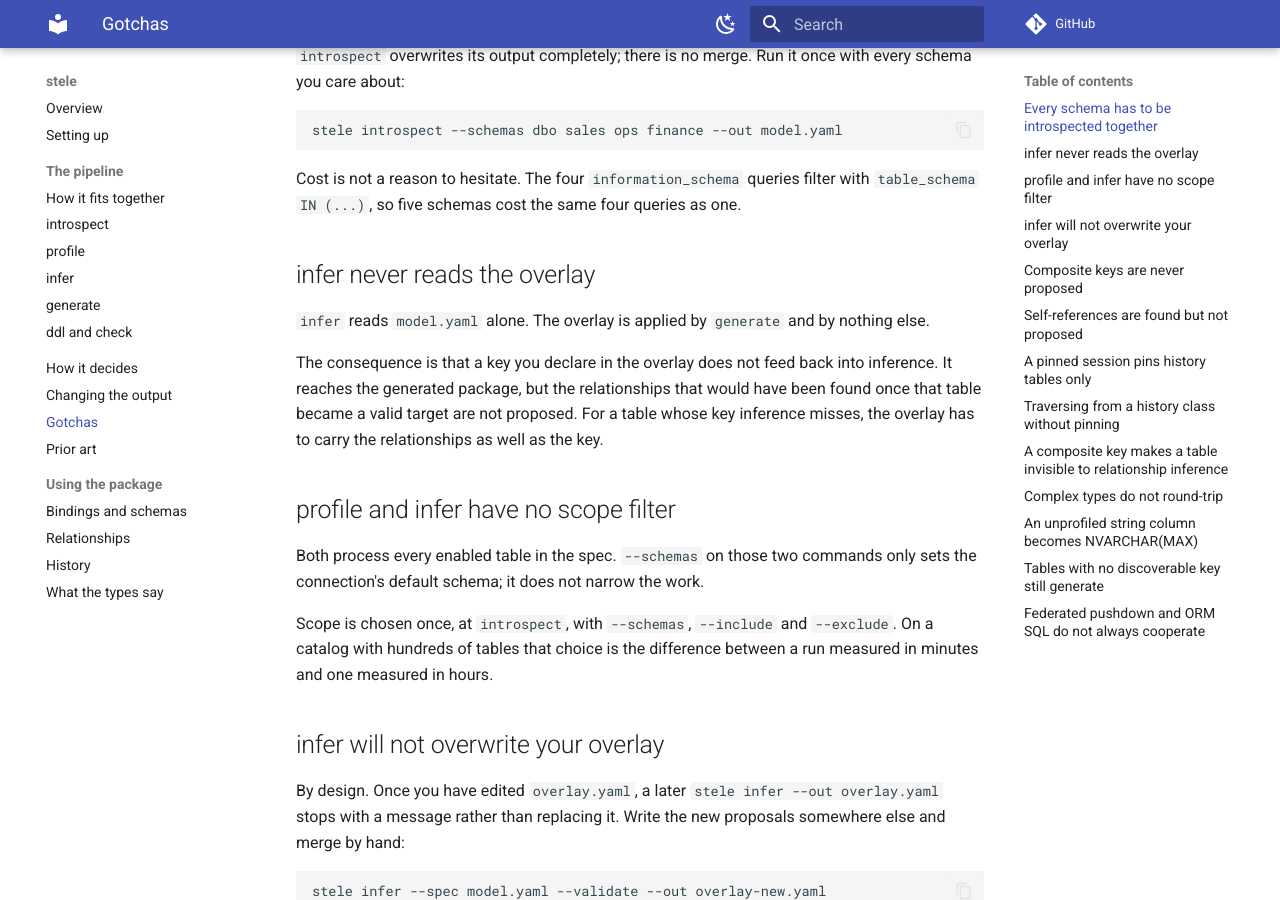
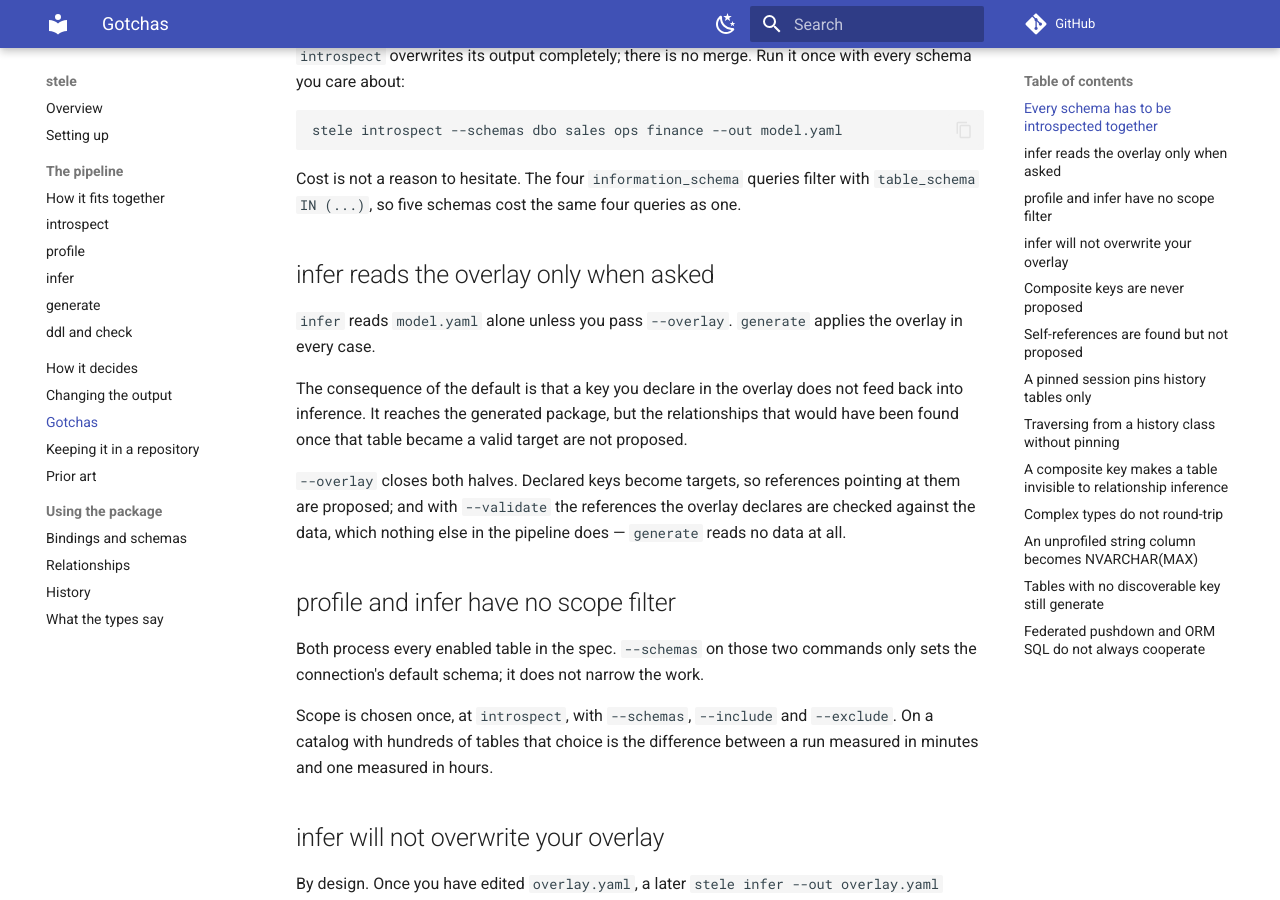
Before and after one commit to dchud/stele, an MkDocs documentation site: the page built from docs/gotchas.md, in a window 1280 px wide and 900 px high, scrolled down 346 px. Built offline with MkDocs 1.6.1 and Material for MkDocs 9.7.7, drawn with Linux system fonts in a browser that asks for light colours; comment, search, counter and statistics services are not loaded.

Commit message:
docs: how to keep stele's output in a repository
A first run leaves four files and nothing said which belong in version
control or what stops them drifting apart. One rule answers both: every
regenerable file is committed, and CI proves it is regenerable.

Committing the regenerable ones is what keeps generate, ddl and check
credential-free for everyone but a scheduled job. Proving they regenerate is
what makes "never hand-edited" a fact rather than a comment in a file
header, and the job that does it fails on `git status --porcelain` rather
than `git diff --exit-code`, because a table added upstream produces an
untracked module that git diff cannot see.

Every stele invocation lives in one recipe both people and CI call, so no
workflow file carries a stele flag. The page also names three things that
surprise people otherwise: a stele upgrade regenerates the package with no
catalog change, profile's sample is unordered so a bucket crossing is a real
widening, and the scheduled job holds a long-lived token because the
connection settings accept nothing else.

It corrects two statements that this repository's own change to `infer` made
wrong. The pipeline overview said infer reads model.yaml and nothing else,
and a gotcha was titled "infer never reads the overlay". Both predate
`infer --overlay`, which applies the overlay first so declared keys become
targets for relationship proposals and declared references are validated.
The gotcha now describes the default and what the flag changes.

bd-u8c

```diff
--- a/docs/gotchas.md
+++ b/docs/gotchas.md
@@ -18,16 +18,20 @@ stele introspect --schemas dbo sales ops finance --out model.yaml
 Cost is not a reason to hesitate. The four `information_schema` queries filter
 with `table_schema IN (...)`, so five schemas cost the same four queries as one.
 
-## infer never reads the overlay
+## infer reads the overlay only when asked
 
-`infer` reads `model.yaml` alone. The overlay is applied by `generate` and by
-nothing else.
+`infer` reads `model.yaml` alone unless you pass `--overlay`. `generate`
+applies the overlay in every case.
 
-The consequence is that a key you declare in the overlay does not feed back into
-inference. It reaches the generated package, but the relationships that would
-have been found once that table became a valid target are not proposed. For a
-table whose key inference misses, the overlay has to carry the relationships as
-well as the key.
+The consequence of the default is that a key you declare in the overlay does
+not feed back into inference. It reaches the generated package, but the
+relationships that would have been found once that table became a valid target
+are not proposed.
+
+`--overlay` closes both halves. Declared keys become targets, so references
+pointing at them are proposed; and with `--validate` the references the overlay
+declares are checked against the data, which nothing else in the pipeline
+does — `generate` reads no data at all.
 
 ## profile and infer have no scope filter
 
--- a/mkdocs.yml
+++ b/mkdocs.yml
@@ -50,6 +50,7 @@ nav:
   - How it decides: heuristics.md
   - Changing the output: overlay.md
   - Gotchas: gotchas.md
+  - Keeping it in a repository: repository.md
   - Prior art: prior-art.md
   - Using the package:
       - Bindings and schemas: generated/index.md
```
Also changed, not shown: CHANGELOG.md (+3 -0 lines), docs/index.md (+2 -0 lines), docs/pipeline/index.md (+8 -4 lines), docs/repository.md (added, +127 -0 lines), 1 other file.
